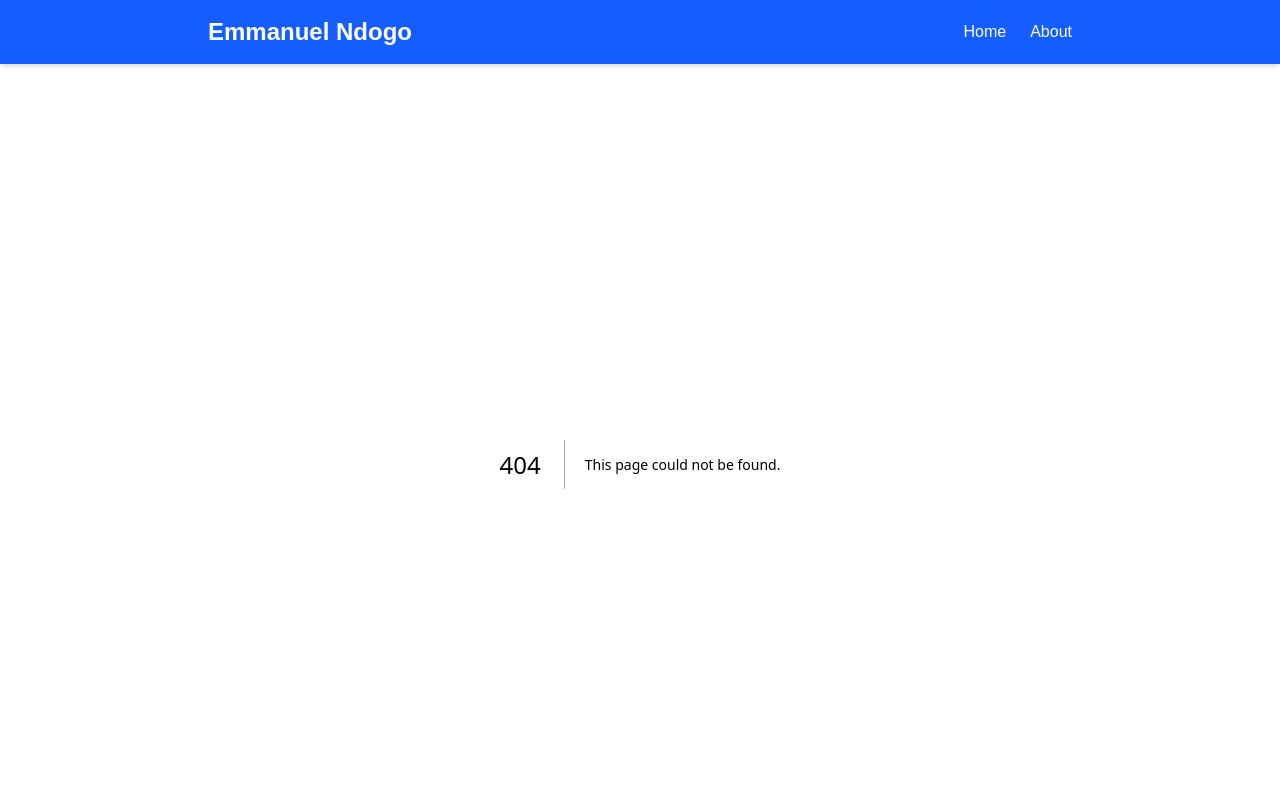
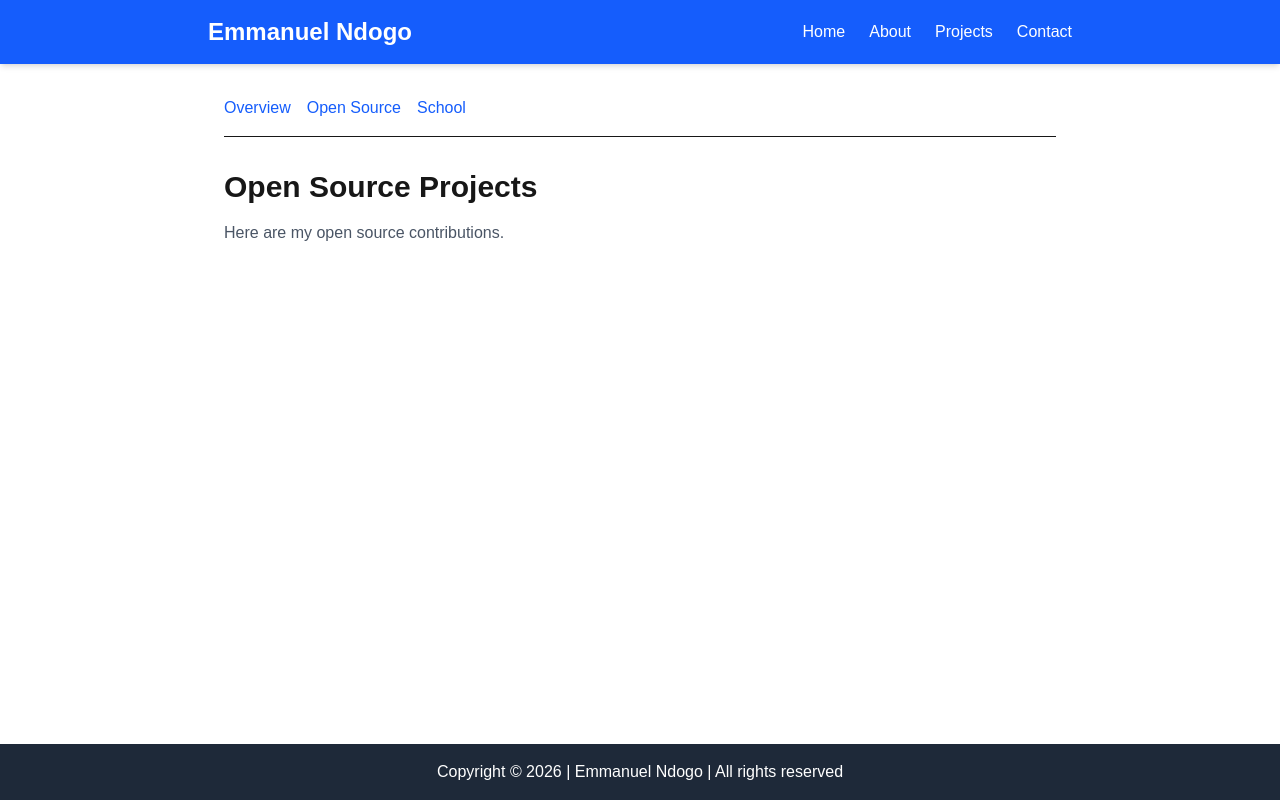
Before and after one commit to Lsonsprofile/wdd430-portfolio, a Next.js app: page /projects/opensource in a window 1280 px wide. Before the commit this address had no page. Shown: the top 800 px of the page. Built offline with nearby package versions, Linux system fonts and the light colour scheme.

Commit message:
Week 2: Added projects layout, contact page, and active nav links

```diff
--- /dev/null
+++ b/app/contact/page.tsx
@@ -0,0 +1,10 @@
+export default function Contact() {
+  return (
+    <div className="p-8 max-w-4xl mx-auto">
+      <h1 className="text-3xl font-bold mb-4">Contact Me</h1>
+      <p className="text-gray-600">
+        You can reach me at my email address, or connect with me on LinkedIn.
+      </p>
+    </div>
+  );
+}
--- /dev/null
+++ b/app/projects/layout.tsx
@@ -0,0 +1,14 @@
+import Link from 'next/link';
+
+export default function ProjectsLayout({ children }: { children: React.ReactNode }) {
+  return (
+    <section className="max-w-4xl mx-auto p-8">
+      <nav className="flex gap-4 mb-8 border-b pb-4">
+        <Link href="/projects" className="text-blue-600 hover:underline">Overview</Link>
+        <Link href="/projects/opensource" className="text-blue-600 hover:underline">Open Source</Link>
+        <Link href="/projects/school" className="text-blue-600 hover:underline">School</Link>
+      </nav>
+      {children}
+    </section>
+  );
+}
--- /dev/null
+++ b/app/projects/opensource/page.tsx
@@ -0,0 +1,8 @@
+export default function OpenSourceProjects() {
+  return (
+    <div>
+      <h1 className="text-3xl font-bold mb-4">Open Source Projects</h1>
+      <p className="text-gray-600">Here are my open source contributions.</p>
+    </div>
+  );
+}
--- /dev/null
+++ b/app/projects/page.tsx
@@ -0,0 +1,8 @@
+export default function ProjectsOverview() {
+  return (
+    <div className="p-8">
+      <h1 className="text-3xl font-bold mb-4">Projects Overview</h1>
+      <p className="text-gray-600">Welcome to my projects section!</p>
+    </div>
+  );
+}
--- /dev/null
+++ b/app/projects/school/page.tsx
@@ -0,0 +1,8 @@
+export default function SchoolProjects() {
+  return (
+    <div>
+      <h1 className="text-3xl font-bold mb-4">School Projects</h1>
+      <p className="text-gray-600">Here are the projects I built for my classes.</p>
+    </div>
+  );
+}
--- a/components/Header.tsx
+++ b/components/Header.tsx
@@ -1,4 +1,4 @@
-import Link from 'next/link';
+import NavLinks from './NavLinks';
 
 export default function Header() {
   return (
@@ -6,10 +6,7 @@ export default function Header() {
       <div className="max-w-4xl mx-auto px-4 flex justify-between items-center">
         <div className="text-2xl font-bold">Emmanuel Ndogo</div>
         <nav>
-          <ul className="flex gap-6">
-            <li><Link href="/">Home</Link></li>
-            <li><Link href="/about">About</Link></li>
-          </ul>
+          <NavLinks />
         </nav>
       </div>
     </header>
--- /dev/null
+++ b/components/NavLinks.tsx
@@ -0,0 +1,34 @@
+'use client';
+
+import Link from 'next/link';
+import { usePathname } from 'next/navigation';
+
+export default function NavLinks() {
+  const pathname = usePathname();
+
+  const links = [
+    { href: '/', label: 'Home' },
+    { href: '/about', label: 'About' },
+    { href: '/projects', label: 'Projects' },
+    { href: '/contact', label: 'Contact' },
+  ];
+
+  return (
+    <ul className="flex gap-6">
+      {links.map((link) => {
+        const isActive = pathname === link.href;
+        return (
+          <li key={link.href}>
+            <Link
+              href={link.href}
+              className={isActive ? 'font-bold text-yellow-300' : 'hover:text-gray-200'}
+              aria-current={isActive ? 'page' : undefined}
+            >
+              {link.label}
+            </Link>
+          </li>
+        );
+      })}
+    </ul>
+  );
+}
```
